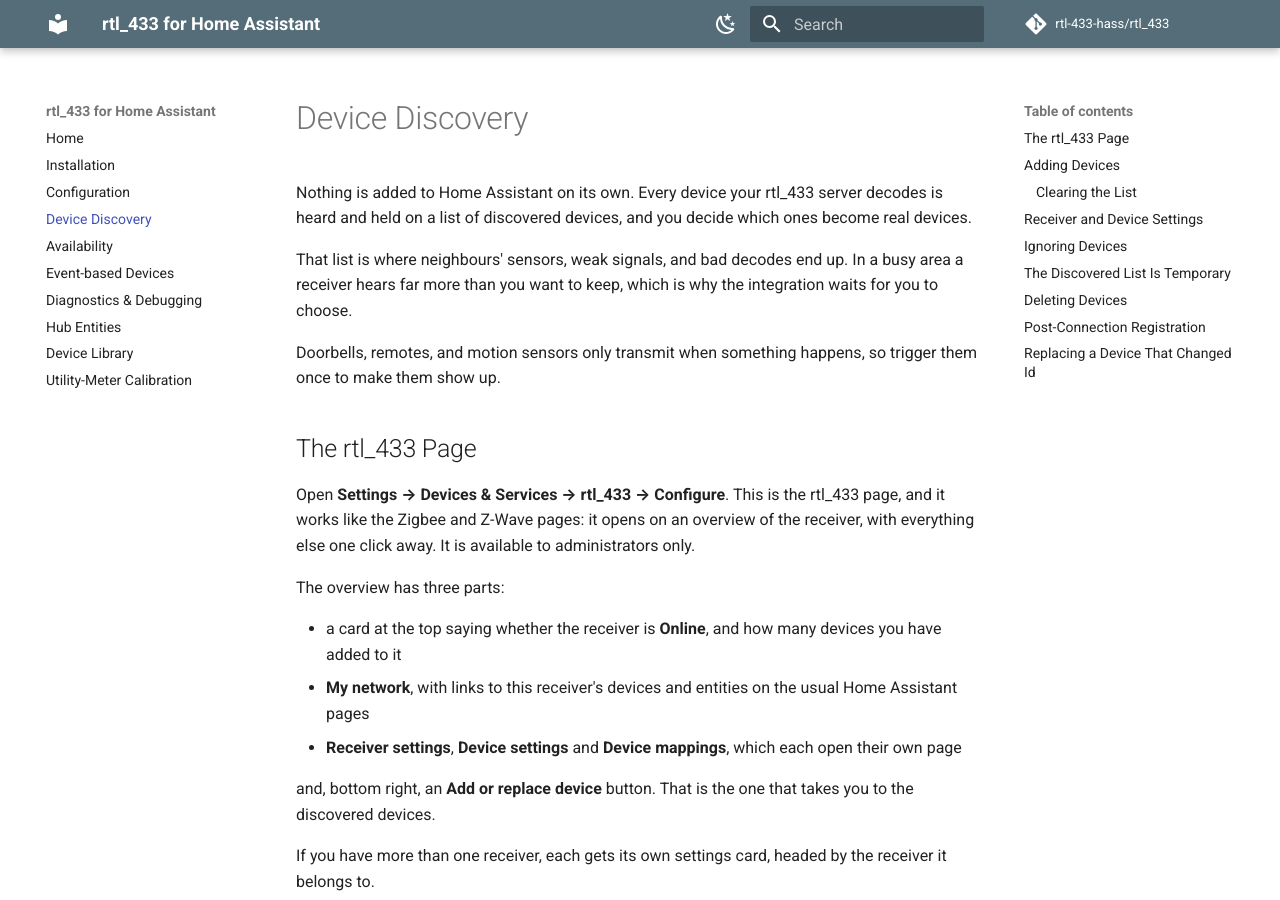
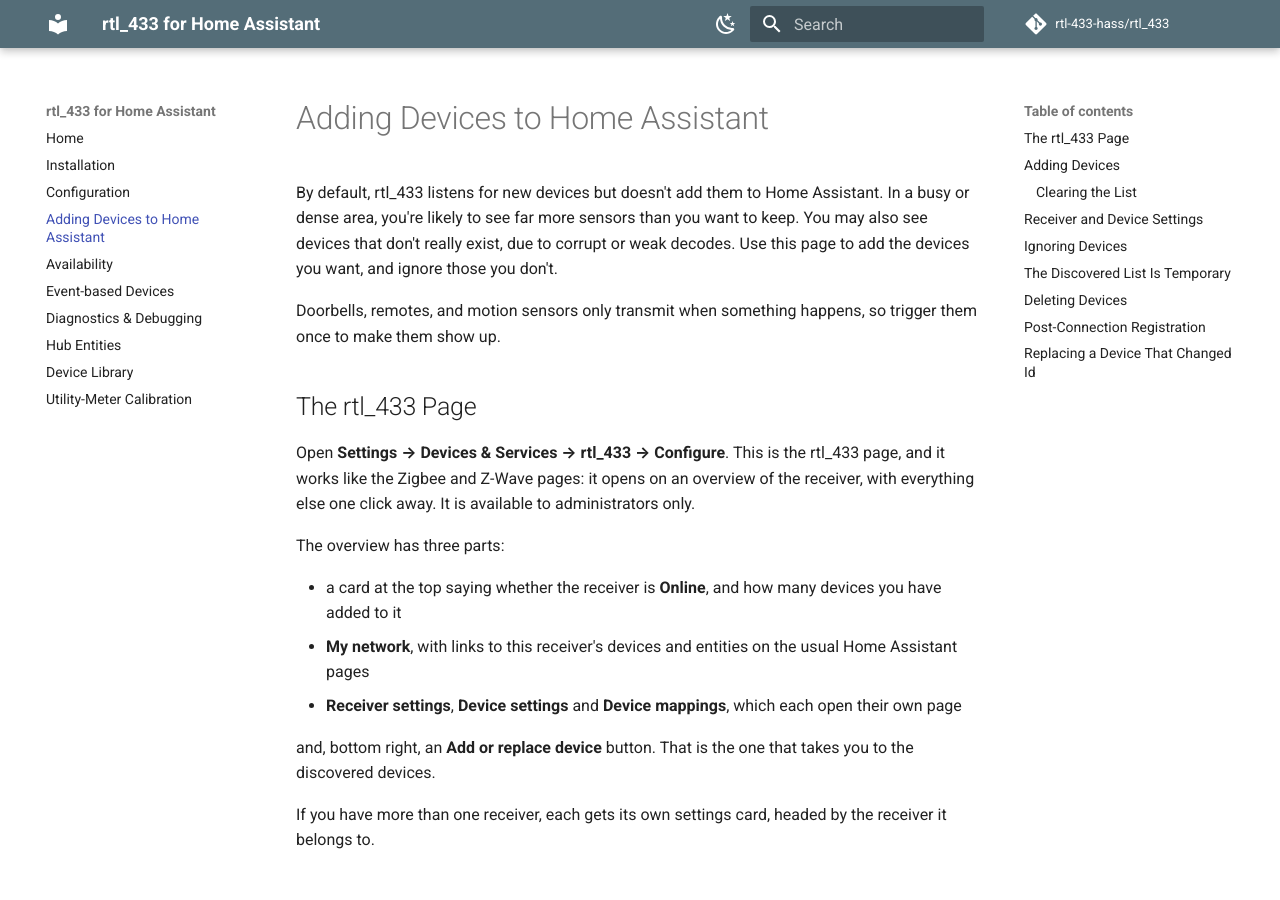
Before and after one commit to rtl-433-hass/rtl_433, an MkDocs documentation site: the page built from docs/device-discovery.md, in a window 1280 px wide and 900 px high. Built offline with MkDocs 1.6.1 and Material for MkDocs 9.7.7, drawn with Linux system fonts in a browser that asks for light colours; comment, search, counter and statistics services are not loaded; the version menu is left out.

Commit message:
docs: retitle Device Discovery as "Adding Devices to Home Assistant"
The page is a task, not a feature description: it is where you choose which of
the devices the receiver has heard become devices in Home Assistant. Title it
after that task, and open with what the reader needs to know first — that
nothing is added for them, and why they would not want it to be.

The filename stays `device-discovery.md` so the published URL and any external
links to it keep working. Inbound cross-references in Configuration, Home and
WEBSOCKET_API.md now use the new name as their link text.

Co-Authored-By: Claude Opus 5 (1M context) <noreply@anthropic.com>
Claude-Session: https://claude.ai/code/session_018HhtFuqBNovRCKpDqLKD2v

```diff
--- a/docs/device-discovery.md
+++ b/docs/device-discovery.md
@@ -1,12 +1,10 @@
-# Device Discovery
+# Adding Devices to Home Assistant
 
-Nothing is added to Home Assistant on its own. Every device your rtl_433 server
-decodes is heard and held on a list of discovered devices, and you decide which
-ones become real devices.
-
-That list is where neighbours' sensors, weak signals, and bad decodes end up. In
-a busy area a receiver hears far more than you want to keep, which is why the
-integration waits for you to choose.
+By default, rtl_433 listens for new devices but doesn't add them to Home
+Assistant. In a busy or dense area, you're likely to see far more sensors than
+you want to keep. You may also see devices that don't really exist, due to
+corrupt or weak decodes. Use this page to add the devices you want, and ignore
+those you don't.
 
 Doorbells, remotes, and motion sensors only transmit when something happens, so
 trigger them once to make them show up.
--- a/mkdocs.yml
+++ b/mkdocs.yml
@@ -38,7 +38,7 @@ nav:
   - Home: index.md
   - Installation: installation.md
   - Configuration: configuration.md
-  - Device Discovery: device-discovery.md
+  - Adding Devices to Home Assistant: device-discovery.md
   - Availability: availability.md
   - Event-based Devices: event-based-devices.md
   - Diagnostics & Debugging: diagnostics.md
```
Also changed, not shown: WEBSOCKET_API.md (+4 -4 lines), docs/configuration.md (+2 -2 lines), docs/index.md (+2 -1 lines).
